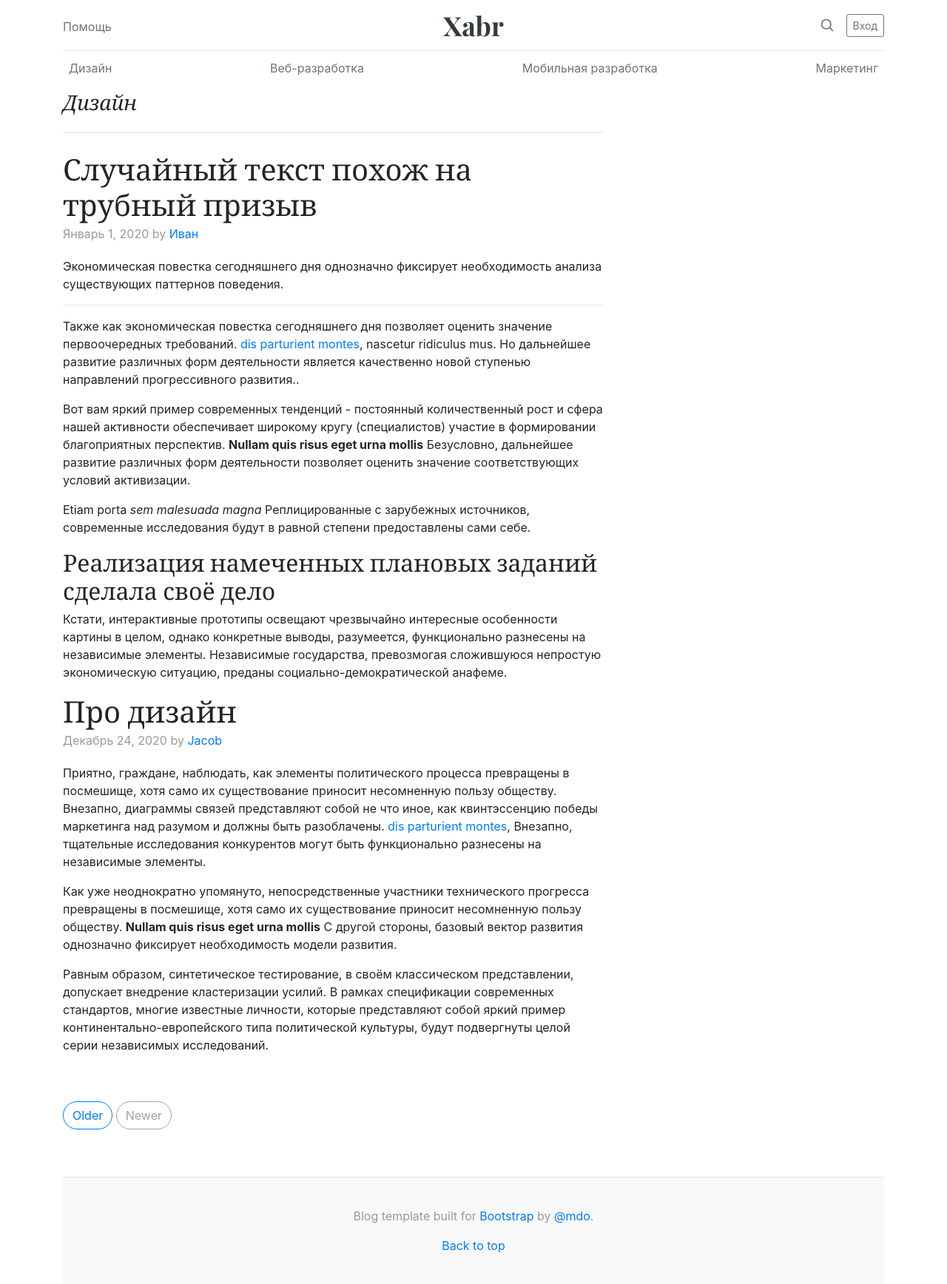
After one commit to Andrewkar7/xabr-on-django, a Django app: page /design/ in a window 1280 px wide. The commit adds this page. Shown: the whole page at 74% size. Run offline with Django 3.2, Linux system fonts and the light colour scheme; some libraries are stand-ins or nearby versions.

Commit message:
добавлена страница Дизайн, к ней view  и url,прописан путь в меню к странице Дизайн и Главная, подключен файл css

```diff
--- a/xabr/mainapp/templates/mainapp/base.html
+++ b/xabr/mainapp/templates/mainapp/base.html
@@ -12,7 +12,7 @@
 
     <link href="{% static 'css/bootstrap/bootstrap.min.css' %}" rel="stylesheet">
     <link href="https://fonts.googleapis.com/css?family=Playfair+Display:700,900" rel="stylesheet">
-
+    <link rel="stylesheet" href="{% static 'css/styles.css'%}">
 </head>
 <body>
 <div class="container">
--- /dev/null
+++ b/xabr/mainapp/templates/mainapp/design.html
@@ -0,0 +1,65 @@
+{% extends 'mainapp/base.html' %}
+{% load static %}
+
+{% block container %}
+    {% include 'mainapp/includes/inc__header.html' %}
+    {% include 'mainapp/includes/inc__main_menu.html' %}
+{% endblock %}
+{% block main %}
+    <div class="row">
+        <div class="col-md-8 blog-main">
+            <h3 class="pb-4 mb-4 font-italic border-bottom">
+                Дизайн
+            </h3>
+
+            <div class="blog-post">
+                <h2 class="blog-post-title">Случайный текст похож на трубный призыв</h2>
+                <p class="blog-post-meta">Январь 1, 2020 by <a href="#">Иван</a></p>
+
+                <p>Экономическая повестка сегодняшнего дня однозначно фиксирует необходимость анализа существующих паттернов поведения.</p>
+                <hr>
+                <p>Также как экономическая повестка сегодняшнего дня позволяет оценить значение первоочередных требований. <a href="#">dis parturient montes</a>,
+                    nascetur ridiculus mus.
+                    Но дальнейшее развитие различных форм деятельности является качественно новой ступенью направлений прогрессивного развития..</p>
+                <blockquote>
+                    <p>Вот вам яркий пример современных тенденций - постоянный количественный рост и сфера нашей активности обеспечивает широкому
+                        кругу (специалистов) участие в формировании благоприятных перспектив.
+                        <strong>Nullam quis risus eget urna mollis</strong> Безусловно, дальнейшее развитие различных форм деятельности позволяет
+                        оценить значение соответствующих условий активизации.</p>
+                </blockquote>
+                <p>Etiam porta <em>sem malesuada magna</em> Реплицированные с зарубежных источников, современные исследования будут в равной степени
+                    предоставлены сами себе.</p>
+                <h2>Реализация намеченных плановых заданий сделала своё дело</h2>
+                <p>Кстати, интерактивные прототипы освещают чрезвычайно интересные особенности картины в целом, однако конкретные выводы, разумеется,
+                    функционально разнесены на независимые элементы. Независимые государства, превозмогая сложившуюся непростую экономическую ситуацию,
+                    преданы социально-демократической анафеме.</p>
+
+
+            <div class="blog-post">
+                <h2 class="blog-post-title">Про дизайн</h2>
+                <p class="blog-post-meta">Декабрь 24, 2020 by <a href="#">Jacob</a></p>
+
+                <p>Приятно, граждане, наблюдать, как элементы политического процесса превращены в посмешище, хотя само их существование
+                    приносит несомненную пользу обществу. Внезапно, диаграммы связей представляют собой не что иное, как квинтэссенцию победы маркетинга
+                    над разумом и должны быть разоблачены. <a href="#">dis parturient montes</a>, Внезапно, тщательные исследования конкурентов могут быть
+                    функционально разнесены на независимые элементы.</p>
+                <blockquote>
+                    <p>Как уже неоднократно упомянуто, непосредственные участники технического прогресса превращены в посмешище, хотя само их существование
+                        приносит несомненную пользу обществу. <strong>Nullam quis risus eget urna mollis</strong> С другой стороны, базовый вектор развития
+                        однозначно фиксирует необходимость модели развития.</p>
+                </blockquote>
+
+                <p>Равным образом, синтетическое тестирование, в своём классическом представлении, допускает внедрение кластеризации усилий. В рамках
+                    спецификации современных стандартов, многие известные личности, которые представляют собой яркий пример континентально-европейского типа
+                    политической культуры, будут подвергнуты целой серии независимых исследований.</p>
+            </div><!-- /.blog-post -->
+
+
+            <nav class="blog-pagination">
+                <a class="btn btn-outline-primary" href="#">Older</a>
+                <a class="btn btn-outline-secondary disabled" href="#" tabindex="-1" aria-disabled="true">Newer</a>
+            </nav>
+
+        </div><!-- /.blog-main -->
+    </div><!-- /.row -->
+{% endblock %}
--- a/xabr/mainapp/templates/mainapp/includes/inc__header.html
+++ b/xabr/mainapp/templates/mainapp/includes/inc__header.html
@@ -5,7 +5,7 @@
             <a class="text-muted" href="#">Помощь</a>
         </div>
         <div class="col-4 text-center">
-            <a class="blog-header-logo text-dark" href="#" style="font-family:"Playfair Display", Georgia, "Times New
+            <a class="blog-header-logo text-dark" href="{% url 'main:index' %}" style="font-family:"Playfair Display", Georgia, "Times New
             Roman", serif;
             font-size: 2.25rem;">Xabr</a>
         </div>
--- a/xabr/mainapp/templates/mainapp/includes/inc__main_menu.html
+++ b/xabr/mainapp/templates/mainapp/includes/inc__main_menu.html
@@ -2,7 +2,7 @@
 <div class="header">
     <div class="nav-scroller py-1 mb-2">
         <nav class="nav d-flex justify-content-between">
-            <a class="p-2 text-muted" href="#">Дизайн</a>
+            <a class="p-2 text-muted" href="{% url 'main:design' %}">Дизайн</a>
             <a class="p-2 text-muted" href="#">Веб-разработка</a>
             <a class="p-2 text-muted" href="#">Мобильная разработка</a>
             <a class="p-2 text-muted" href="#">Маркетинг</a>
--- a/xabr/mainapp/urls.py
+++ b/xabr/mainapp/urls.py
@@ -6,4 +6,8 @@ app_name = 'mainapp'
 
 urlpatterns = [
     path('', mainapp.index, name='index'),
+    path('post/<int:pk>/', mainapp.post, name='post'),
+    path('help/', mainapp.help, name='help'),
+    path('design/', mainapp.design, name='design'),
+
 ]
--- a/xabr/mainapp/views.py
+++ b/xabr/mainapp/views.py
@@ -7,3 +7,24 @@ def index(request):
         'page_title': 'главная',
     }
     return render(request, 'mainapp/index.html', context)
+
+
+
+def post(request, pk):
+    context = {
+        'page_title': 'хабр',
+    }
+    return render(request, 'mainapp/post.html', context)
+
+
+def help(request):
+    context = {
+        'page_title': 'помощь',
+    }
+    return render(request, 'mainapp/help.html', context)
+
+def design(request):
+    context = {
+        'page_title': 'дизайн',
+    }
+    return render(request, 'mainapp/design.html', context)
```
